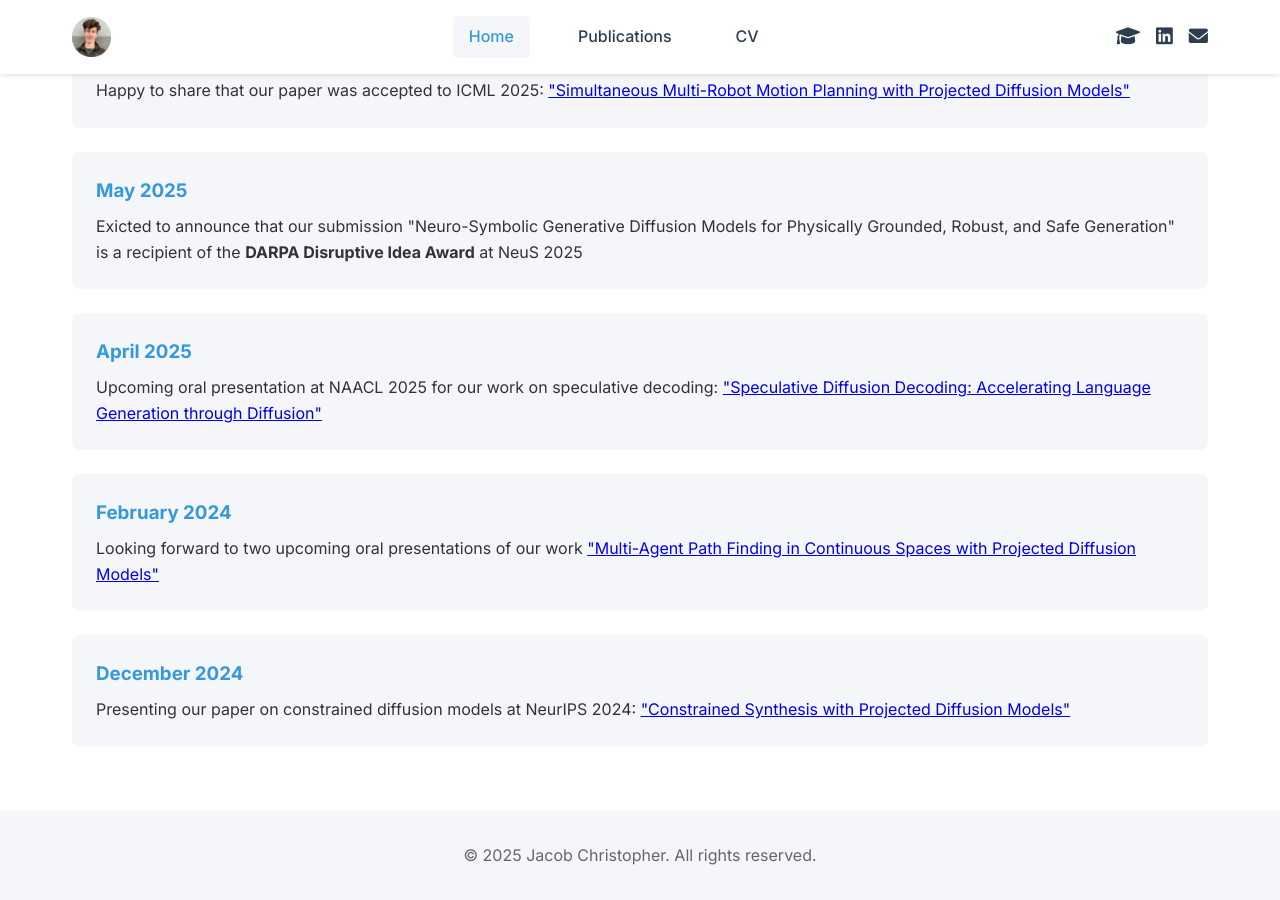
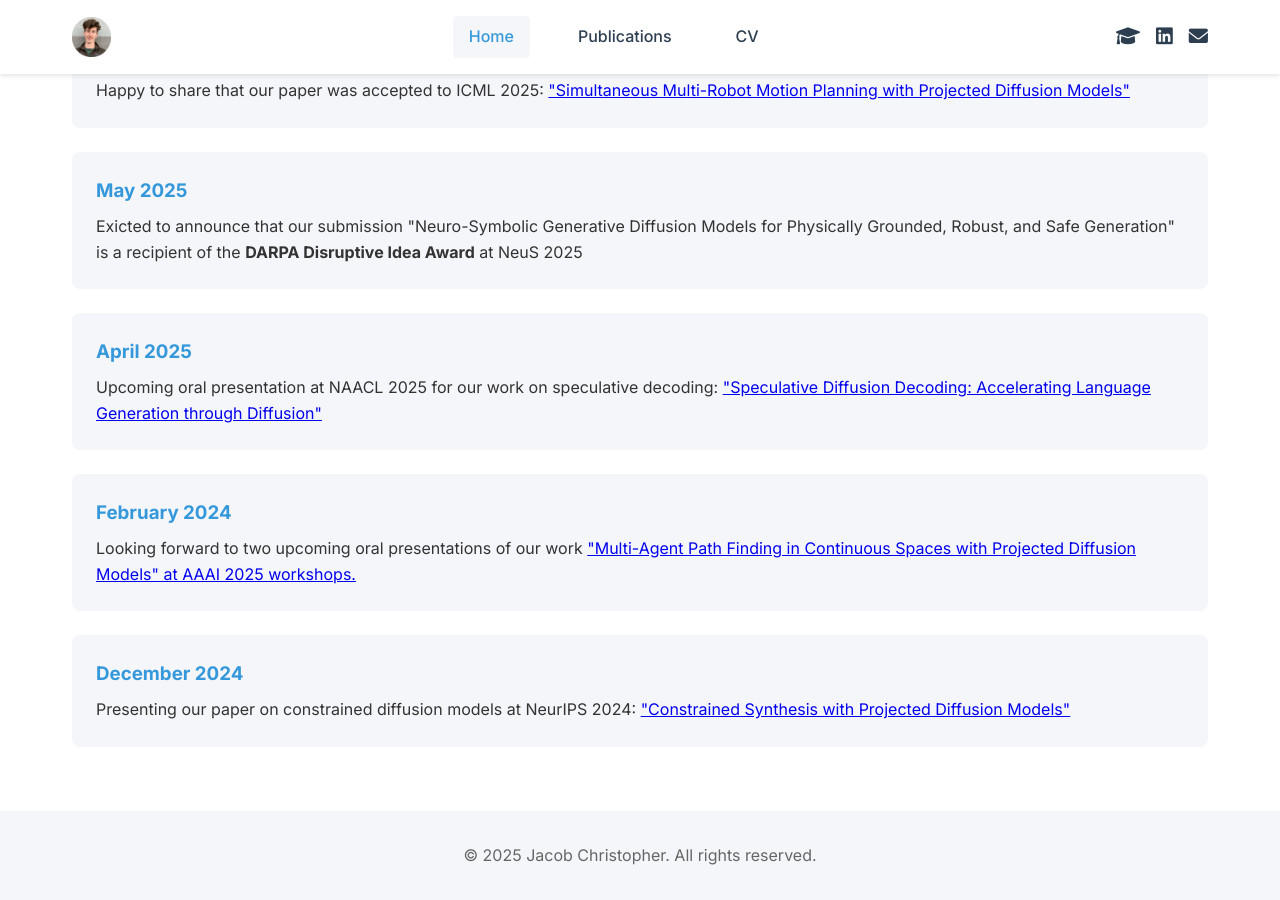
Before and after one commit to jacobchristopher/jacobchristopher.github.io, a Jekyll site: the page built from index.md, in a window 1280 px wide and 900 px high, scrolled down 1180 px. Built offline with Jekyll 4.4.1, drawn with Linux system fonts in a browser that asks for light colours.

Commit message:
Update index.md

```diff
--- a/index.md
+++ b/index.md
@@ -47,7 +47,7 @@ title: Home
         </div>
         <div class="update-item">
             <h3>February 2024</h3>
-            <p>Looking forward to two upcoming oral presentations of our work <a href="https://arxiv.org/abs/2412.17993" target="_blank">"Multi-Agent Path Finding in Continuous Spaces with Projected Diffusion Models"</a></p>
+            <p>Looking forward to two upcoming oral presentations of our work <a href="https://arxiv.org/abs/2412.17993" target="_blank">"Multi-Agent Path Finding in Continuous Spaces with Projected Diffusion Models" at AAAI 2025 workshops.</a></p>
         </div>
         <div class="update-item">
             <h3>December 2024</h3>
```
